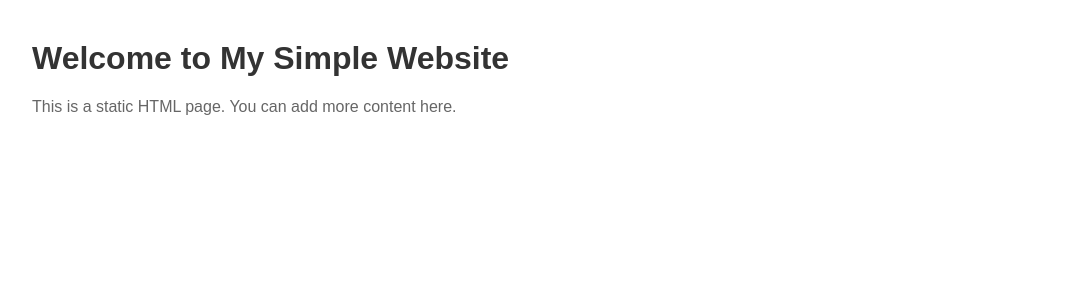
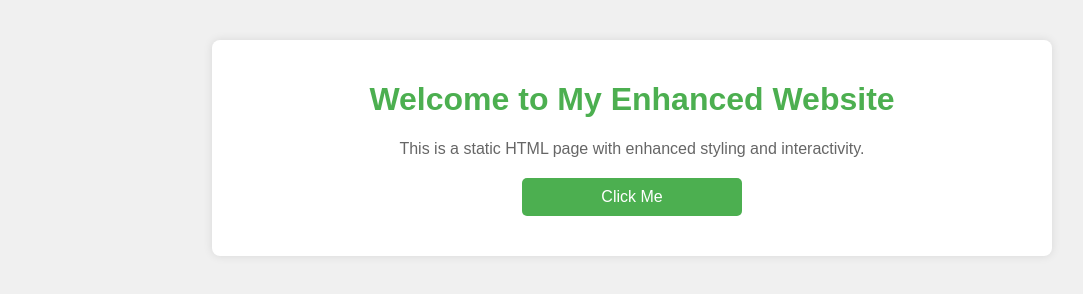
Before and after one commit to mikkiholm/First, a plain HTML site: page index.html in a window 1280 px wide. Shown: the whole page, without its empty margins (8-1091 px from the left). Drawn offline with Linux system fonts and the light colour scheme.

Commit message:
Update index.html

```diff
--- a/index.html
+++ b/index.html
@@ -3,15 +3,56 @@
 <head>
     <meta charset="UTF-8">
     <meta name="viewport" content="width=device-width, initial-scale=1.0">
-    <title>My Simple Website</title>
+    <title>My first lil stunning website</title>
     <style>
-        body { font-family: Arial, sans-serif; margin: 40px; }
-        h1 { color: #333; }
-        p { color: #666; }
+        body {
+            font-family: Arial, sans-serif;
+            margin: 40px;
+            background-color: #f0f0f0;
+            color: #333;
+        }
+        h1 {
+            color: #4CAF50;
+            text-align: center;
+        }
+        p {
+            color: #666;
+            text-align: center;
+        }
+        .container {
+            max-width: 800px;
+            margin: auto;
+            padding: 20px;
+            background: #fff;
+            box-shadow: 0 0 10px rgba(0, 0, 0, 0.1);
+            border-radius: 8px;
+        }
+        .button {
+            display: block;
+            width: 200px;
+            margin: 20px auto;
+            padding: 10px;
+            background-color: #4CAF50;
+            color: white;
+            text-align: center;
+            border-radius: 5px;
+            text-decoration: none;
+            font-size: 16px;
+        }
+        .button:hover {
+            background-color: #45a049;
+        }
     </style>
+    <script>
+        function showAlert() {
+            alert('Button clicked!');
+        }
+    </script>
 </head>
 <body>
-    <h1>Welcome to My Simple Website</h1>
-    <p>This is a static HTML page. You can add more content here.</p>
+    <div class="container">
+        <h1>Welcome to My Enhanced Website</h1>
+        <p>This is a static HTML page with enhanced styling and interactivity.</p>
+        <a href="#" class="button" onclick="showAlert()">Click Me</a>
+    </div>
 </body>
-</html>
```
